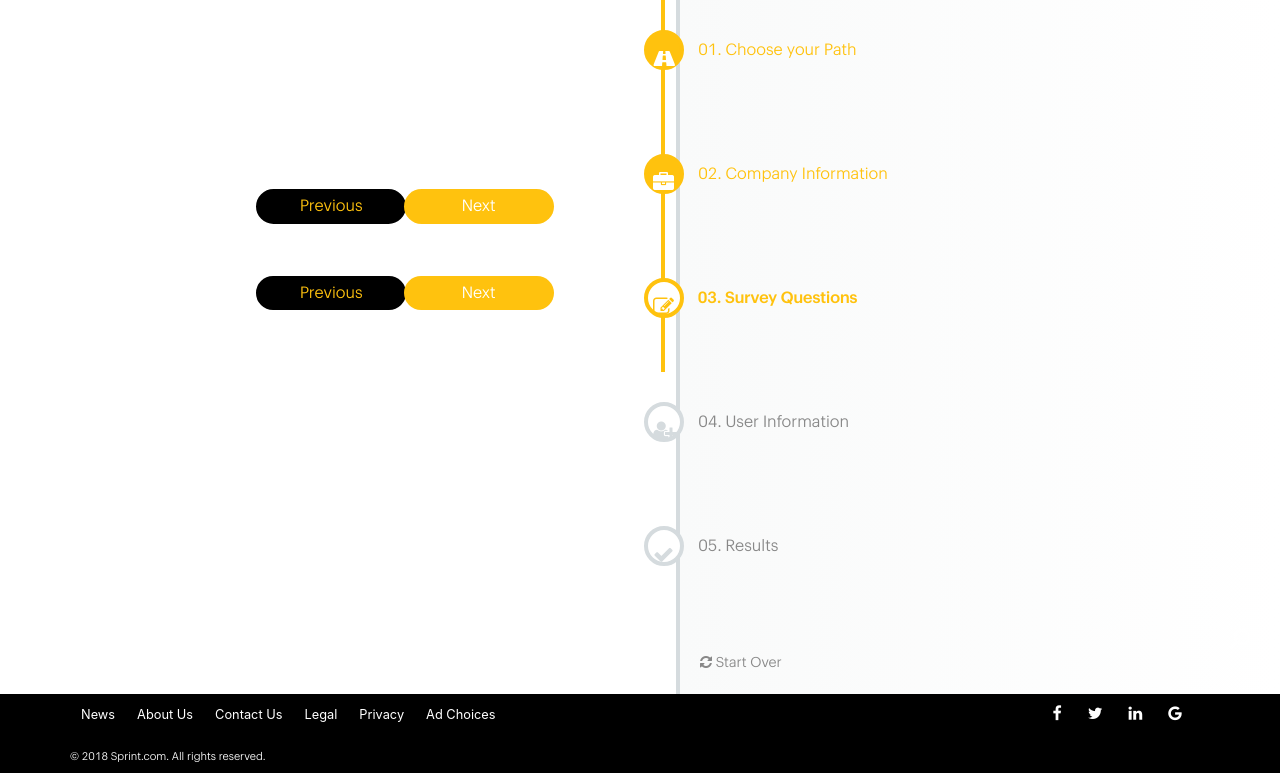
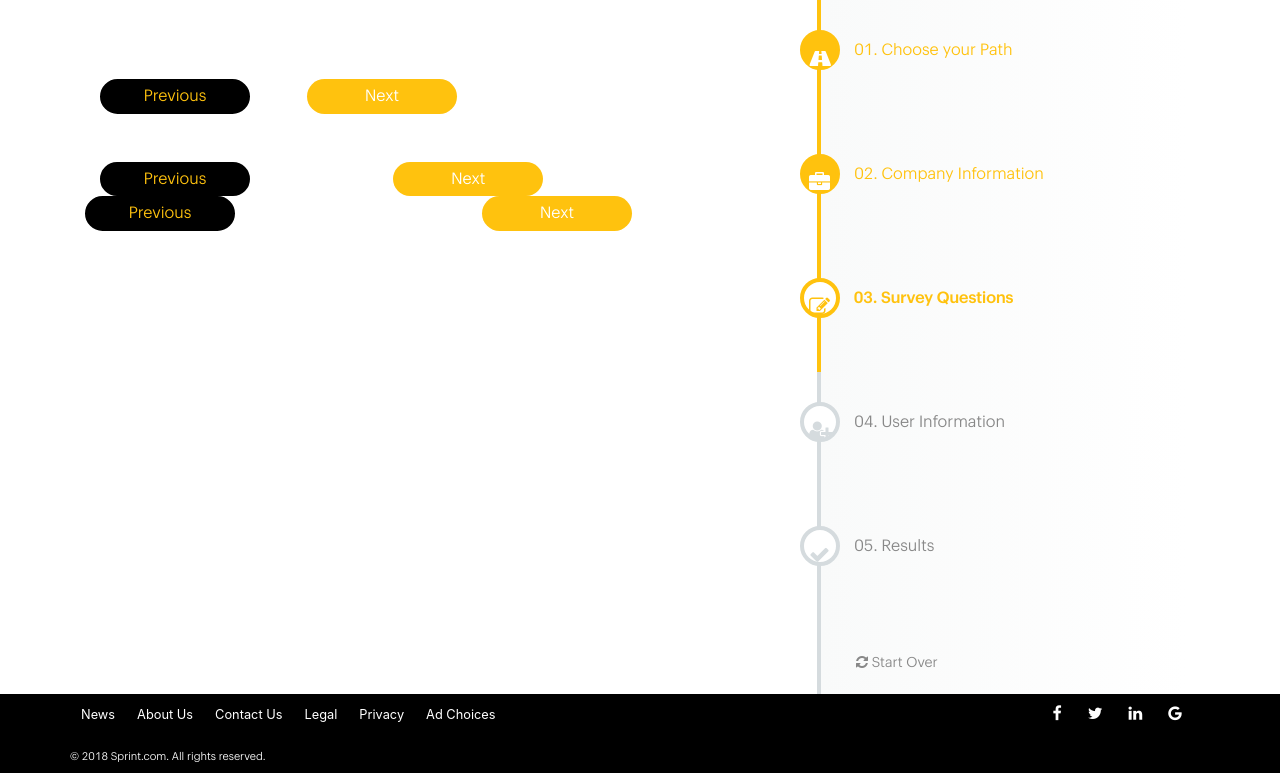
Before and after one commit to jerrygarcia-acn/sprint-web-survey, a PHP site: page /surveyQuestions.php in a window 1280 px wide; the page is wider, and only the part inside the window is pictured. Shown: the part 135-908 px from the top of that part. Run offline with PHP 8.4, Linux system fonts and the light colour scheme; data that the repository does not hold is empty.

Commit message:
Refractored surveyQuestions.php with Bootstrap standards. Fixed bug in companyInformation that prevented to proceed on survey even with valid data.

```diff
--- a/js/PathChosen.js
+++ /dev/null
@@ -1,5 +0,0 @@
-var PathsChosen = (function(digitalization, changingWorkforce, predictableDisruption) {
-    this.digitalization = digitalization;
-    this.changingWorkforce = changingWorkforce;
-    this.predictableDisruption = predictableDisruption;
-})();
--- a/js/helpers.js
+++ b/js/helpers.js
@@ -1,3 +1,23 @@
+//OBJECT DECLARATIONS
+
+//Declaration of PathsChosen Object
+const PathsChosen = (function (digitalization, changingWorkforce, predictableDisruption) {
+    this.digitalization = !!digitalization;
+    this.changingWorkforce = !!changingWorkforce;
+    this.predictableDisruption = !!predictableDisruption;
+});
+
+//Company information object
+const CompanyInformation = (function (companyName, industry, sector, employees, currentBusiness) {
+    this.companyName = companyName;
+    this.industry = industry;
+    this.sector = sector;
+    this.employees = employees;
+    this.currentBusiness = currentBusiness;
+});
+
+//OBJECT DECLARATIONS
+
 //Helper function to get data from different input field types into an object
 function getDataFromInput(inputs, type, storage) {
 
--- a/surveyQuestions.php
+++ b/surveyQuestions.php
@@ -15,21 +15,12 @@ $pageTitle = 'Sprint | Works for Business';
     <!--Import header/navbar tag-->
 
     <section class="survey-content">
-        <div class="container inline">
-            <div class="row">
-                <div class="col-12 col-lg-9 mainContent">
+        <div class="container">
+            <div class="row m-0">
+                <div class="col-12 col-md-6 p-0 pt-5 pb-4 limit-width">
                     <form action="userInformation.php" method="post" class="form" novalidate="novalidate">
-                        <div class="container">
-                            <div class="row">
+                        <div class="row m-0">
                             <div class="col-12" id="questionsCon">
-
-                                    <?php
-                                    $pathChosen = $_POST["pathChosen"];
-                                    $induChosen = $_POST["induChosen"];
-                                    ?>
-
-                                    <div id="pathChosen"><?php echo $pathChosen ?></div>
-                                    <div id="induChosen"><?php echo $induChosen ?></div>
                                 <input hidden name="company" id="company" value="">
                                 <input hidden name="sector" id="sector" value="">
                                 <input hidden name="employees" id="employees" value="">
@@ -40,9 +31,8 @@ $pageTitle = 'Sprint | Works for Business';
                                     <!-- Here is adding the questions -->
                                 </div>
                             </div>
-                            </div>
 
-                            <div class="row nextBtnSurvey" id="hidemeondone">
+                            <div class="row m-0 nextBtnSurvey" id="hidemeondone">
                                 <div class="col-6 text-center" id="hidemeondone2">
                                     <input type="button" id="prevBtnUserInfo1" value="Previous" class="previous">
                                 </div>
@@ -50,25 +40,30 @@ $pageTitle = 'Sprint | Works for Business';
                                     <input type="button" id="nextBtnUserInfo1" value="Next" class="submit">
                                 </div>
                             </div>
-                            <div class="row nextBtnSurvey" id="hidemetillend">
+                            <!-- Hide until the end (SUBMIT) -->
+                            <div class="row m-0 pt-5 nextBtnSurvey" id="hidemetillend">
                                 <div class="col-6 text-center" id="hidemetillend2">
                                     <input type="button" id="prevBtnUserInfo2" value="Previous" class="previous">
                                 </div>
                                 <div class="col-6 text-center">
                                     <input type="submit" id="nextBtnUserInfo2" value="Next" class="submit">
                                 </div>
+                                <div class="col-6 p-0 text-center">
+                                    <input type="button" value="Previous"
+                                           class="previous float-left">
                                 </div>
-                            <div class="response-output display-none validation-errors" id="errorChoosePathMsg"
-                                 role="alert">
-                                One or more fields have an error. Please check and try again.
+                                <div class="col-6 p-0 text-center">
+                                    <input type="submit" value="Next" class="submit float-right">
                                 </div>
-                            <img class="hidden-md-up not-visible go-btn-company" src="./images/goBtn.jpg">
+                                <div class="col-12">
+                                    <img class="hidden-md-up not-visible go-btn" src="./images/goBtn.jpg">
+                                </div>
+                            </div>
+                            <!-- Hide until the end (SUBMIT) -->
                         </div>
                     </form>
                 </div>
-            </div>
-        </div>
-        <div class="survey-sidebar hidden-md-down not-visible">
+                <div class="survey-sidebar hidden-md-down not-visible offset-2 col-md-4 col-12">
                     <div class="survey-path-sidebar">
                         <div class="inner-survey-path done sideDesktop">
                         <span class="icon done">
@@ -115,6 +110,8 @@ $pageTitle = 'Sprint | Works for Business';
                         </div>
                     </div>
                 </div>
+            </div>
+        </div>
     </section>
 
     <!--Import footer tag-->
```
Also changed, not shown: choosePath.php (+6 -14 lines), companyInformation.php (+2 -13 lines), js/choosePath.js (+0 -7 lines), js/companyInformation.js (+3 -12 lines). Lines whose indentation alone changed are shown as unchanged.
